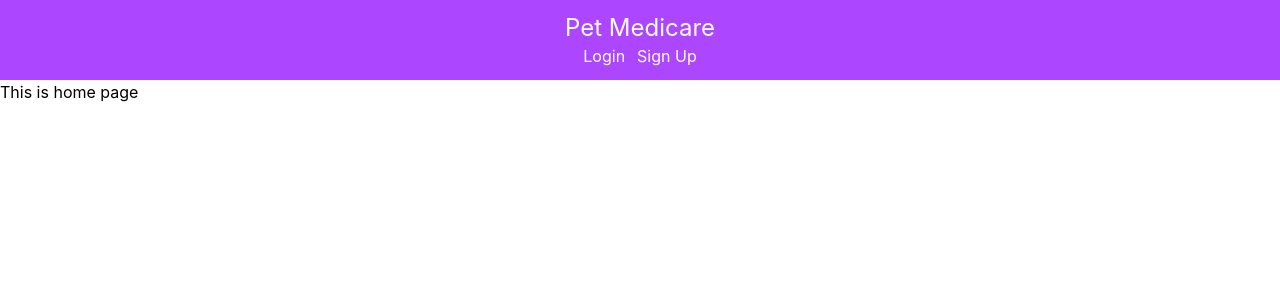
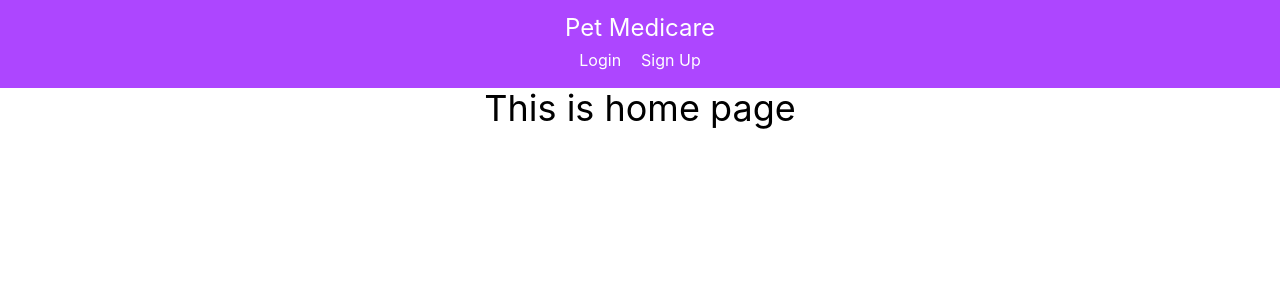
Before and after one commit to Titas-titas/PetsMedicare, a React (Vite) app in the folder front/: page / in a window 1280 px wide. Shown: the top 300 px of the page. Built offline with nearby package versions, Linux system fonts and the light colour scheme; no server answers.

Commit message:
Fixed add and edit routes

```diff
--- a/front/src/App.jsx
+++ b/front/src/App.jsx
@@ -18,19 +18,20 @@ function App() {
             <div className="text-white bg-purple-500 text-center p-3">
                 <h1 className="text-2xl">Pet Medicare</h1>
                 <div className="flex gap-3 justify-center">
-                    {user && <LogoutBtn/>}
+                    {user && <><LogoutBtn/> <Link to="/appointments" className="p-1">Appointments</Link></>}
                     {!user && <>
-                        <Link to="/login">Login</Link>
-                        <Link to="/signup">Sign Up</Link>
+                        <Link to="/login" className="p-1">Login</Link>
+                        <Link to="/signup" className="p-1">Sign Up</Link>
                     </>}
                 </div>
             </div>
             <div>
                 <Routes>
-                    <Route path="/" element={<Home/>}/>
-                    <Route path="/appointments/edit/:id" element={<ProtectedRoute><EditAppointment/></ProtectedRoute>}/>
-                    <Route path="/appointments/add" element={<ProtectedRoute><AddAppointment/></ProtectedRoute>}/>
-                    <Route path="/appointments" element={<ProtectedRoute><AllAppointments/></ProtectedRoute>}/>
+                    <Route index element={<Home/>}/>
+                    <Route path="/appointments" element={<ProtectedRoute><AllAppointments/></ProtectedRoute>}>
+                        <Route path="add" element={<ProtectedRoute><AddAppointment/></ProtectedRoute>}/>
+                        <Route path="edit/:id" element={<ProtectedRoute><EditAppointment/></ProtectedRoute>}/>
+                    </Route>
                     <Route path="/login" element={<Login/>}/>
                     <Route path="/signup" element={<Signup/>}/>
                 </Routes>
--- a/front/src/compoments/AddAppointments.jsx
+++ b/front/src/compoments/AddAppointments.jsx
@@ -2,7 +2,7 @@ import { useState } from "react";
 import { useForm } from "react-hook-form";
 import { handleErrors } from "../utils/errorhandling";
 import axios from "axios";
-import { useNavigate } from "react-router";
+import { Link, useNavigate } from "react-router";
 
 const API_URL = import.meta.env.VITE_API_URL;
 
@@ -50,7 +50,6 @@ function AddAppointment() {
             <label className="flex flex-col">Pet Name</label>
             <input
             type="text"
-            className="border p-2"
             {...register("pet_name", { required: "Pet name is required" })}
             />
             {errors.pet_name && <p className="text-red-500">{errors.pet_name.message}</p>}
@@ -60,7 +59,6 @@ function AddAppointment() {
             <label className="flex flex-col">Owner Name</label>
             <input
             type="text"
-            className="border p-2"
             {...register("owner_name", { required: "Owner name is required" })}
             />
             {errors.owner_name && <p className="text-red-500">{errors.owner_name.message}</p>}
@@ -70,7 +68,6 @@ function AddAppointment() {
             <label className="flex flex-col">Appointment Date</label>
             <input
             type="date"
-            className="border p-2"
             {...register("appointment_date", { required: "Date is required" })}
             />
             {errors.appointment_date && <p className="text-red-500">{errors.appointment_date.message}</p>}
@@ -80,7 +77,6 @@ function AddAppointment() {
             <label className="flex flex-col">Appointment Time</label>
             <input
             type="time"
-            className="border p-2"
             {...register("appointment_time", { required: "Time is required" })}
             />
             {errors.appointment_time && <p className="text-red-500">{errors.appointment_time.message}</p>}
@@ -95,9 +91,10 @@ function AddAppointment() {
             />
         </div>
 
-        <button type="submit" className="bg-purple-500 text-white p-2 rounded">
+        <button type="submit" className="bg-purple-500 text-white p-2">
             Add Appointment
         </button>
+        <Link className="border text-center rounded p-2 border-gray-400" to="/appointments">Close</Link>
         <div className="text-red-500">{error}</div>
         </form>
     )
--- a/front/src/compoments/AllAppointments.jsx
+++ b/front/src/compoments/AllAppointments.jsx
@@ -3,7 +3,7 @@ import { useContext, useEffect, useState } from "react";
 import { handleErrors } from "../utils/errorhandling.js";
 import { UserContext } from "../contexts/UserContext.jsx";
 import Appointment from "./Appointment.jsx";
-import { Link } from "react-router";
+import { Link, Outlet } from "react-router";
 import SortDropdown from "./SortDropdown.jsx";
 import SearchInput from "./SearchInput.jsx";
 
@@ -83,7 +83,10 @@ function AllAppointments() {
 
     return(
         <div>
-            {user.role === "user" && <Link className="text-white bg-purple-500 " to="/appointments/add">Add Appointment</Link>}
+            <div>{user.role === "user" && <Link className="text-white bg-purple-500 " to="/appointments/add">Add Appointment</Link>}
+                <Outlet />
+            </div>
+
             <div>
                 <SearchInput
                 value={search}
@@ -95,9 +98,11 @@ function AllAppointments() {
                 onChange={sortChange}
                 />
             </div>
+
             {appointments.length === 0 && !error && (
                 <div>No appointments found</div>
             )}
+
             {appointments.map((appointment) => (
                 <Appointment
                 key={appointment.id}
--- a/front/src/compoments/Appointment.jsx
+++ b/front/src/compoments/Appointment.jsx
@@ -17,7 +17,7 @@ function Appointment({appointment, onDelete, onApprove, onCancel, user}) {
             {(appointment.status === "pending" || user.role === "admin") && (
             <div className="flex gap-2">
                 <Link className="text-white bg-purple-500 rounded p-1" to={`/appointments/edit/${appointment.id}`}><img src={editIcon} alt="delete" /></Link>
-                <button onClick={() => onDelete(appointment.id)}><img src={deleteIcon} alt="delete" /></button>
+                <button className="border-gray-400" onClick={() => onDelete(appointment.id)}><img src={deleteIcon} alt="delete" /></button>
             </div>
             )}
             {user.role === "admin" &&
--- a/front/src/compoments/EditAppoitment.jsx
+++ b/front/src/compoments/EditAppoitment.jsx
@@ -1,6 +1,6 @@
 import axios from "axios";
 import { useEffect, useState } from "react";
-import { useNavigate, useParams } from "react-router";
+import { Link, useNavigate, useParams } from "react-router";
 import { handleErrors } from "../utils/errorhandling";
 import { useForm } from "react-hook-form";
 
@@ -59,7 +59,6 @@ function EditAppointment() {
             <label className="flex flex-col">Pet Name</label>
             <input
             type="text"
-            className="border p-2"
             {...register("pet_name", { required: "Pet name is required" })}
             />
             {errors.pet_name && <p className="text-red-500">{errors.pet_name.message}</p>}
@@ -69,7 +68,6 @@ function EditAppointment() {
             <label className="flex flex-col">Owner Name</label>
             <input
             type="text"
-            className="border p-2"
             {...register("owner_name", { required: "Owner name is required" })}
             />
             {errors.owner_name && <p className="text-red-500">{errors.owner_name.message}</p>}
@@ -79,7 +77,6 @@ function EditAppointment() {
             <label className="flex flex-col">Appointment Date</label>
             <input
             type="date"
-            className="border p-2"
             {...register("appointment_date", { required: "Date is required" })}
             />
             {errors.appointment_date && <p className="text-red-500">{errors.appointment_date.message}</p>}
@@ -89,7 +86,6 @@ function EditAppointment() {
             <label className="flex flex-col">Appointment Time</label>
             <input
             type="time"
-            className="border p-2"
             {...register("appointment_time", { required: "Time is required" })}
             />
             {errors.appointment_time && <p className="text-red-500">{errors.appointment_time.message}</p>}
@@ -107,6 +103,7 @@ function EditAppointment() {
         <button type="submit" className="bg-purple-500 text-white p-2 rounded">
             Add Appointment
         </button>
+        <Link className="border text-center rounded p-2 border-gray-400" to="/appointments">Close</Link>
         <div className="text-red-500">{error}</div>
         </form>
     )
--- a/front/src/compoments/Home.jsx
+++ b/front/src/compoments/Home.jsx
@@ -2,7 +2,9 @@
 function Home() {
 
     return(
-        <h1>This is home page</h1>
+        <div className="text-center">
+            <h1 className="text-4xl">This is home page</h1>
+        </div>
     )
 }
 
--- a/front/src/compoments/LogoutBtn.jsx
+++ b/front/src/compoments/LogoutBtn.jsx
@@ -25,10 +25,10 @@ function LogoutBtn() {
 
     return(
         <>
-            <div className="text-red-500">{error}</div>
             <button className="border-none" onClick={handleLogout}>
                 Logout
             </button>
+            <div className="text-red-500">{error}</div>
         </>
     )
 }
```
